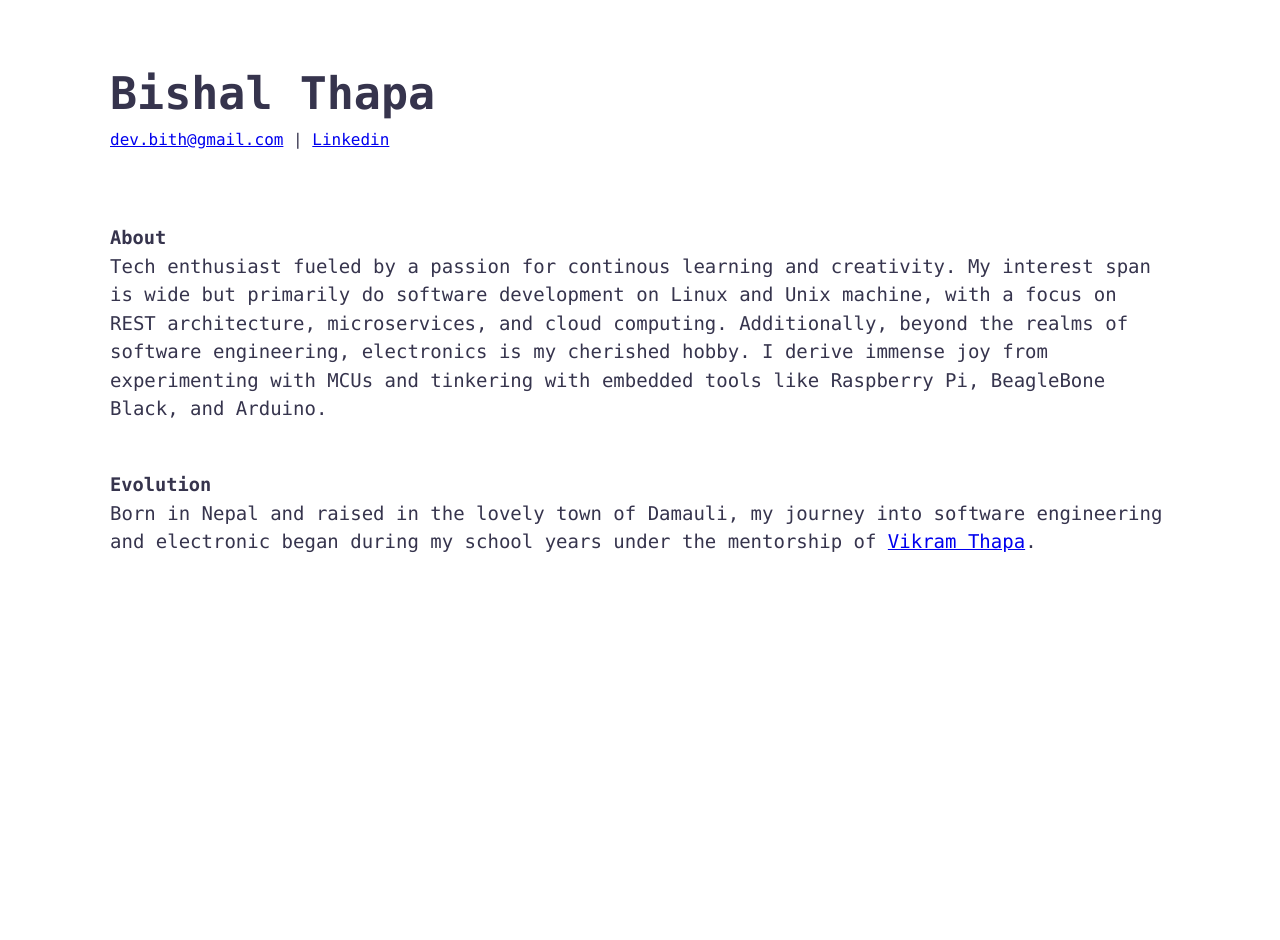
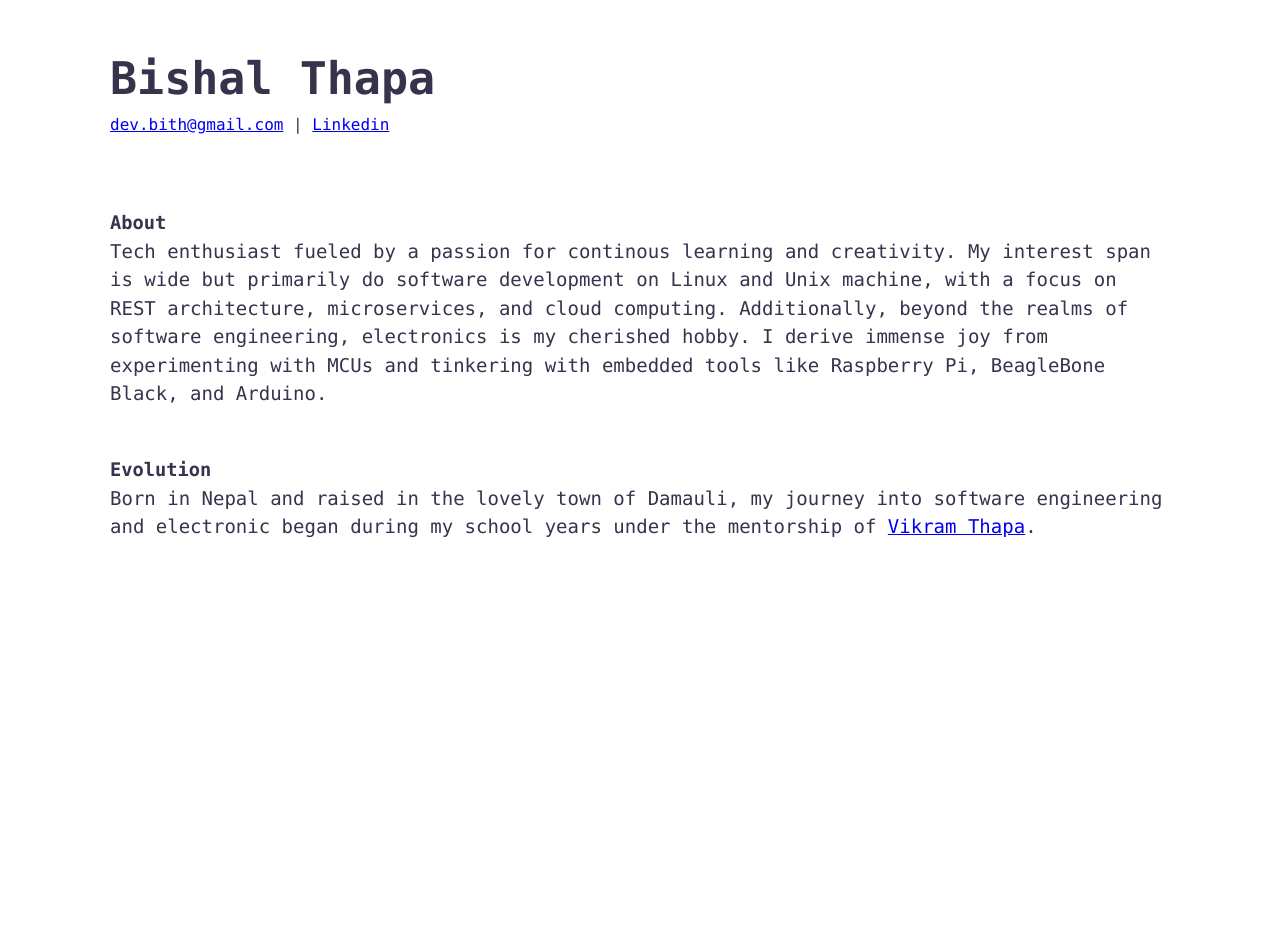
Before and after one commit to bishalthapa-x/bishalthapax.github.io, a Jekyll site: the page built from index.html, in a window 1280 px wide. Built offline with Jekyll 4.4.1, drawn with Linux system fonts in a browser that asks for light colours; after the commit the page ends 910 px from its top, so only the background shows below that.

Commit message:
Update style.css

```diff
--- a/assets/css/style.css
+++ b/assets/css/style.css
@@ -18,7 +18,7 @@ h1, h2, h3, h4, ul, p {
 
 body {
   margin: 0px;
-  padding: 0px;
+  padding: 5px;
   display: flex;
   min-height: 100vh;
   flex-direction: column;
@@ -26,7 +26,6 @@ body {
   background-color: var(--bg-color-one);
   color: var(--text-color);
   font-family: 'Fira Code', Monaco, Consolas, Ubuntu Mono, monospace;
-  padding:20px;
 }
 
 .container-full {
```
